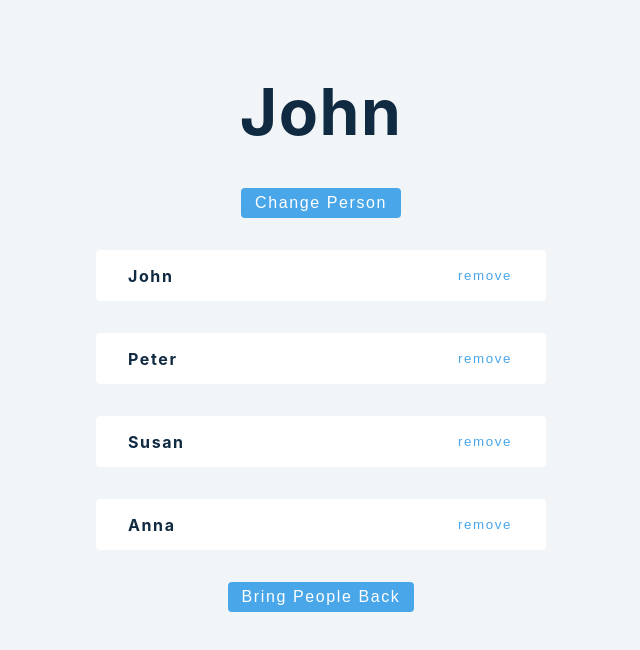
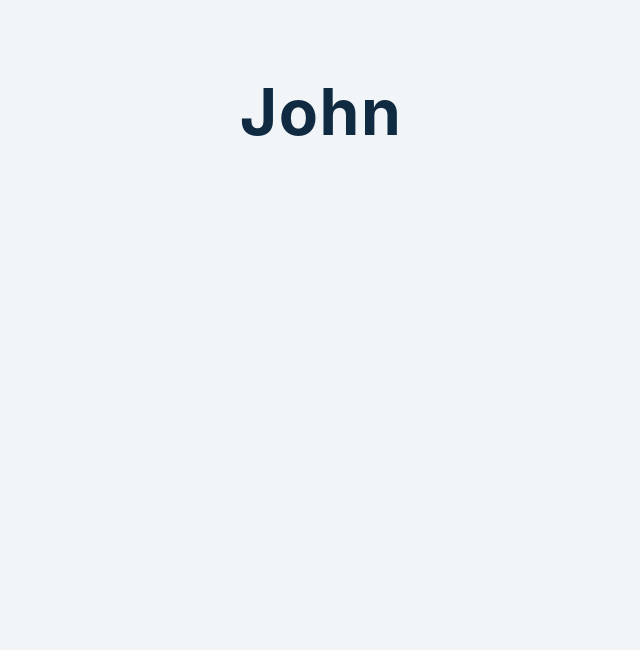
Before and after one commit to ismaelBZ/react-tutorial-2020-john-smilga, a React (Create React App) app: page / in a window 1280 px wide. Shown: the top 650 px of the page, without its empty margins (319-959 px from the left). Built offline with nearby package versions, Linux system fonts and the light colour scheme.

Commit message:
4-useState-Object renderirn object props from useState

```diff
--- a/src/App.js
+++ b/src/App.js
@@ -1,5 +1,5 @@
 import React from 'react'
-import Setup from './tutorials/useState/3-useState-array'
+import Setup from './tutorials/useState/4-useState-object'
 
 const App = () => {
   return (
--- a/src/tutorials/useState/3-useState-array.jsx
+++ b/src/tutorials/useState/3-useState-array.jsx
@@ -5,30 +5,33 @@ const UseStateArray = () => {
   const [counter, setCounter] = React.useState(0);
   const [people, setPeople] = React.useState(data);
 
-  console.log(people);
   const handleClick = () => {
-    counter >= 3 ? setCounter(0) : setCounter(counter + 1);
-  }
+    counter >= people.length - 1 ? setCounter(0) : setCounter(counter + 1);
+  };
 
   // Use methods that don't modify the original state, so can return de modified data to a new variable
   const removeName = (id) => {
-    const newPeople = people.filter((person) => person.id !== id)
-    setPeople(newPeople)
-  }
+    const newPeople = people.filter((person) => person.id !== id);
+    setPeople(newPeople);
+  };
 
   return (
     <>
-      <h1 key={data[counter].id}>{data[counter].name}</h1>
-      <button className="btn" onClick={handleClick}>Change Person</button>
-      {people.map(({id, name}) => {
+      <h1 key={people[counter].id}>{people[counter].name}</h1>
+      <button className="btn" onClick={handleClick}>
+        Change Person
+      </button>
+      {people.map(({ id, name }) => {
         return (
-          <div  className="item">
+          <div className="item">
             <h4 key={id}>{name}</h4>
             <button onClick={() => removeName(id)}>remove</button>
           </div>
         );
       })}
-      <button className="btn" style={{marginTop: 0}} onClick={() => setPeople(data)}>Bring people back</button>
+      <button className="btn" style={{ marginTop: 0 }} onClick={() => setPeople(data)}>
+        Bring people back
+      </button>
     </>
   );
 };
--- /dev/null
+++ b/src/tutorials/useState/4-useState-object.jsx
@@ -0,0 +1,18 @@
+import { useState } from "react";
+import { data } from "./../../data";
+
+const UseStateObject = () => {
+  const [people, setPeople] = useState({
+    name: "john",
+    age: 24,
+    message: "random message",
+  });
+  console.log(people);
+  return (
+    <>
+     <h1>{people.name}</h1>
+    </>
+  );
+};
+
+export default UseStateObject;
```
Also changed, not shown: src/tutorials/useState/4-useState-object.js (deleted).
